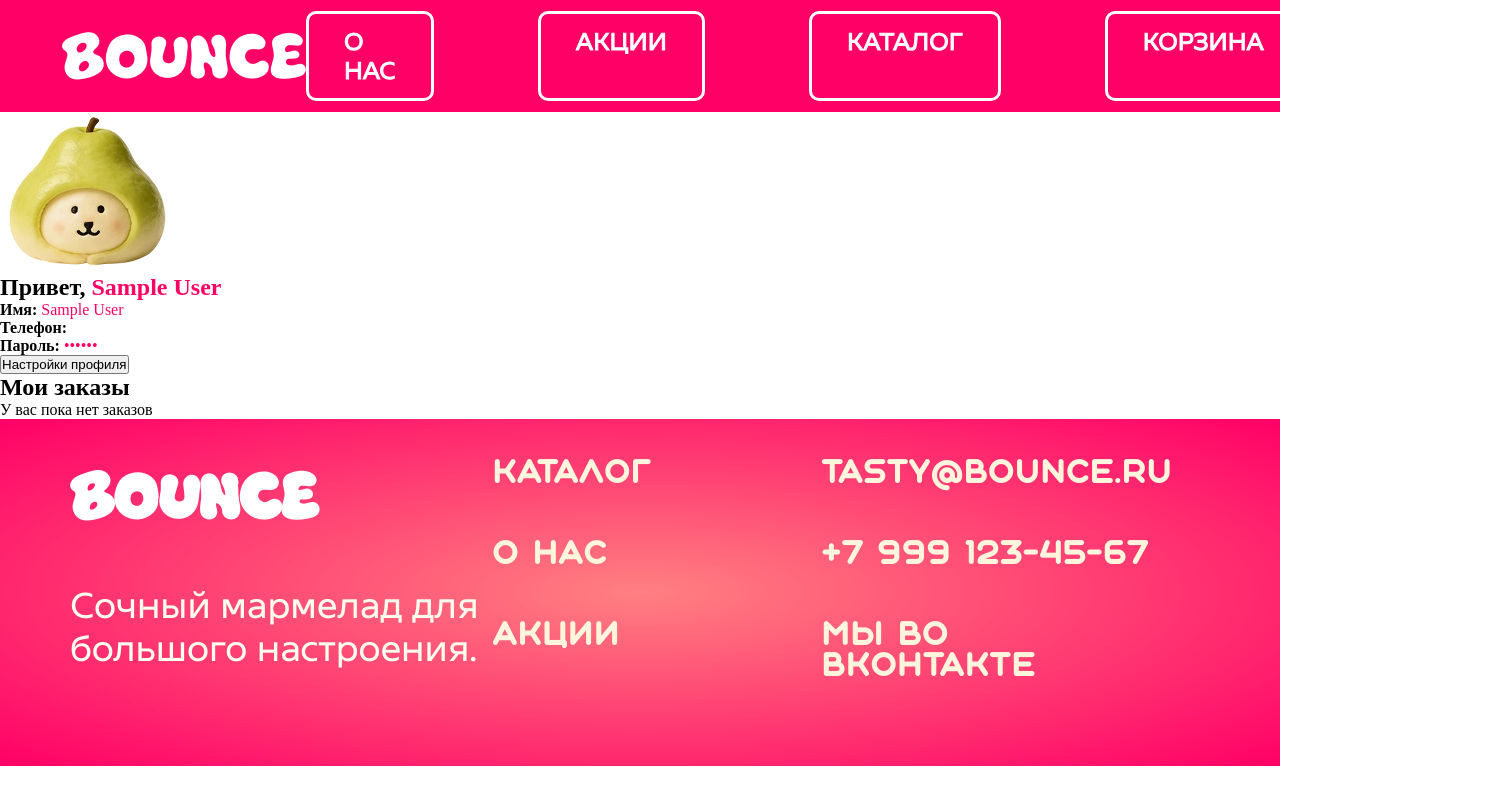
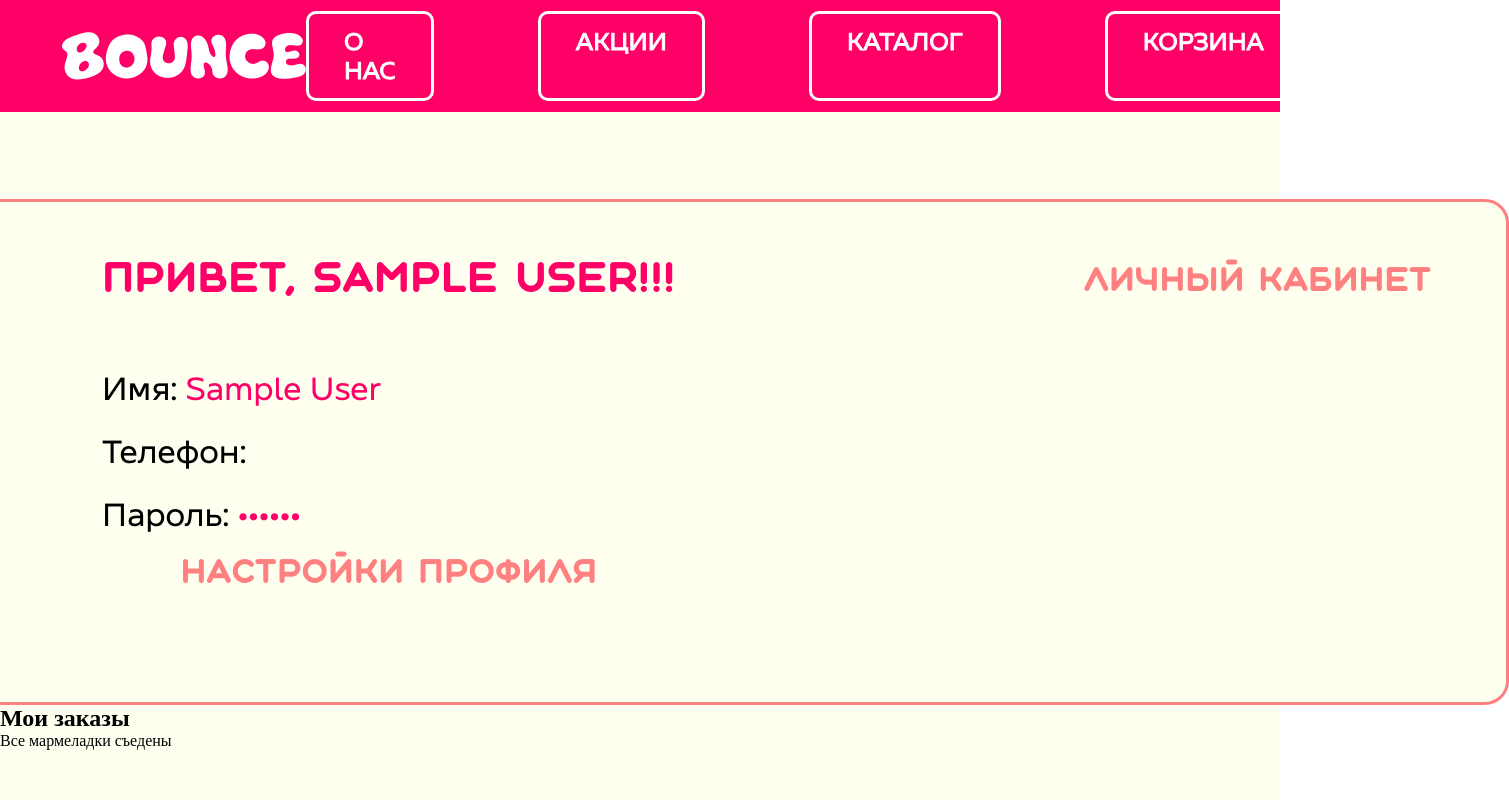
Before and after one commit to 0derli/bounce, a plain HTML site: page bounce/profile.html in a window 1280 px wide. Shown: the top 800 px of the page, 1509 px wide, since content can reach past the window. Drawn offline with Linux system fonts and the light colour scheme; sample sign-in values are in the browser's storage.

Commit message:
Add files via upload

```diff
--- a/bounce/bounce.css
+++ b/bounce/bounce.css
@@ -226,6 +226,8 @@ header a {
     flex-direction: column;
     align-items: center;
     text-align: center;
+    overflow-y: hidden;
+    width: 1920px;
 }
 
 .card {
@@ -1087,3 +1089,64 @@ option:checked {
     flex-direction: column;
     text-align: center;
 }
+
+.profile {
+    background-color: #FFFFF0;
+    height: 1421px;
+    padding-top: 87px;
+}
+
+.profileInfo {
+    width: 1732px;
+    height: 500px;
+    border: 3px solid #FF8081;
+    border-radius: 24px;
+    background-color: #FFFFF0;
+    position: relative;
+    text-align: center;
+    left: 50%;
+    transform: translateX(-50%);
+    display: flex;
+}
+
+.profileData h1 {
+    font-family: 'aqum';
+    color: #FF0066;
+    font-size: 2.5rem;
+    margin-top: 60px;
+    margin-bottom: 70px;
+}
+
+.profileAvatar {
+    position: relative;
+    width: 168px;
+    height: 158px;
+    margin: 60px 100px 0 60px;
+}
+
+.infoRow {
+    display: flex;
+    flex-direction: column;
+    position: relative;
+    text-align: start;
+    margin-bottom: 25px;
+    font-family: 'guidy';
+    font-size: 2rem;
+}
+
+.profileData h2 {
+    position: absolute;
+    top: 65px;
+    right: 75px;
+    font-family: 'aqum';
+    font-size: 2rem;
+    color: #FF8081;
+}
+
+.profileSetting {
+    background-color: #FFFFF0;
+    font-size: 2rem;
+    font-family: 'aqum';
+    color: #FF8081;
+    border: none;
+}
--- a/bounce/profile.html
+++ b/bounce/profile.html
@@ -25,20 +25,21 @@
                 <img src="/img/avatar1.png">
             </div>
             <div class="profileData">
-                <h1>Привет, <span id="userName"></span></h1>
+                <h1>Привет, <span id="userName"></span>!!!</h1>
+                <h2>Личный кабинет</h2>
                 <div class="infoRow">
-                    <p><strong>Имя:</strong> <span id="nameDisplay" class="displayText"></span>
+                    <p>Имя: <span id="nameDisplay" class="displayText"></span>
                     <input type="text" id="nameInput" style="display:none; width:200px; padding:5px; margin-left:10px;"></p>
                 </div>
                 <div class="infoRow">
-                    <p><strong>Телефон:</strong> <span id="phoneDisplay" class="displayText"></span></p>
+                    <p>Телефон: <span id="phoneDisplay" class="displayText"></span></p>
                 </div>
                 <div class="infoRow">
-                    <p><strong>Пароль:</strong> <span id="passwordDisplay" class="displayText">••••••</span>
+                    <p>Пароль: <span id="passwordDisplay" class="displayText">••••••</span>
                     <input type="password" id="passwordInput" style="display:none; width:200px; padding:5px; margin-left:10px;" placeholder="Новый пароль"></p>
                 </div>
+                <button id="editProfileBtn" class="profileSetting">Настройки профиля</button>
             </div>
-            <button id="editProfileBtn" class="profileSetting">Настройки профиля</button>
         </section>
 
         <section class="orders">
--- a/bounce/profile.js
+++ b/bounce/profile.js
@@ -26,7 +26,7 @@ async function loadOrders() {
     const orderList = document.getElementById('orderList');
 
     if (orders.length === 0) {
-        orderList.innerHTML = '<p>У вас пока нет заказов</p>';
+        orderList.innerHTML = '<p>Все мармеладки съедены</p>';
         return;
     }
 
```
Also changed, not shown: bounce/registration.html (+1 -1 lines).
